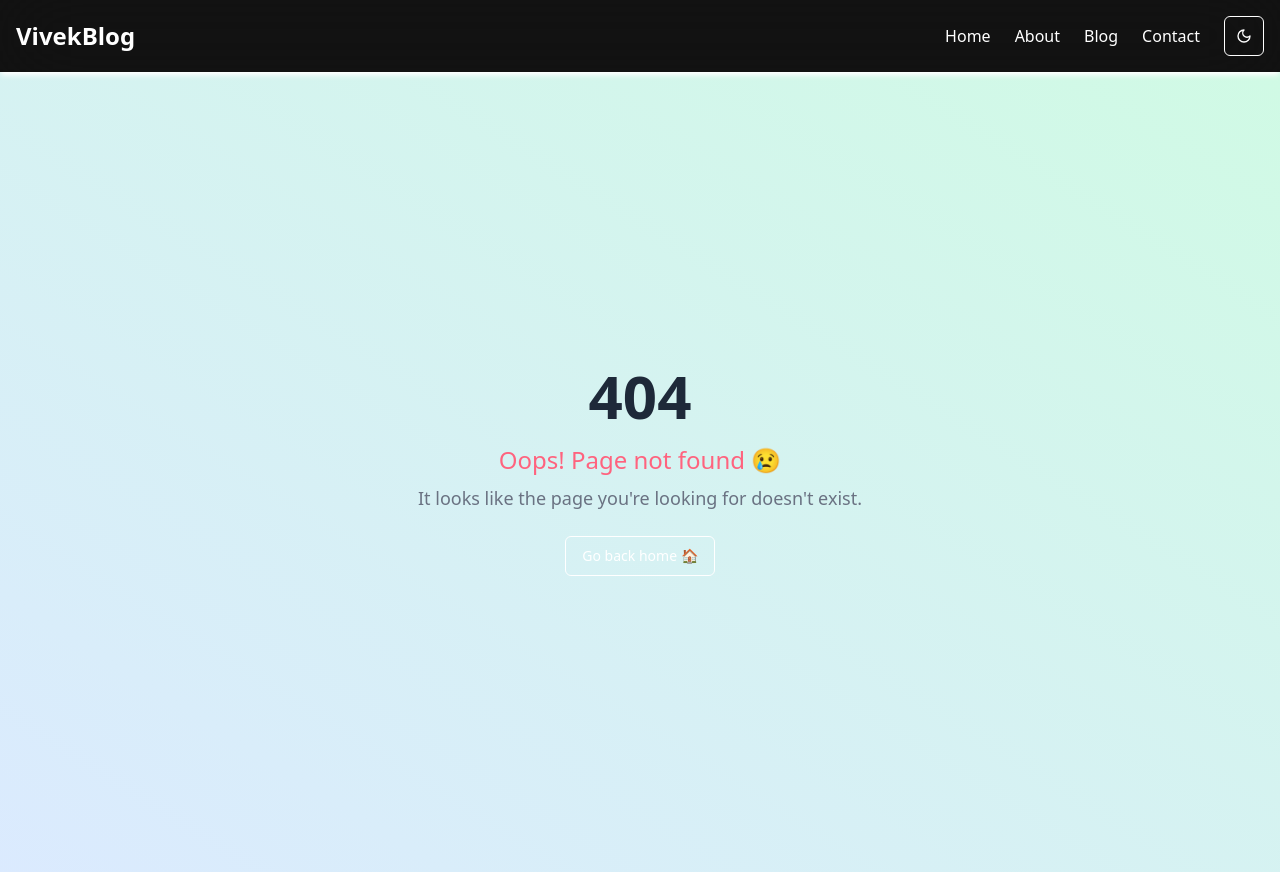
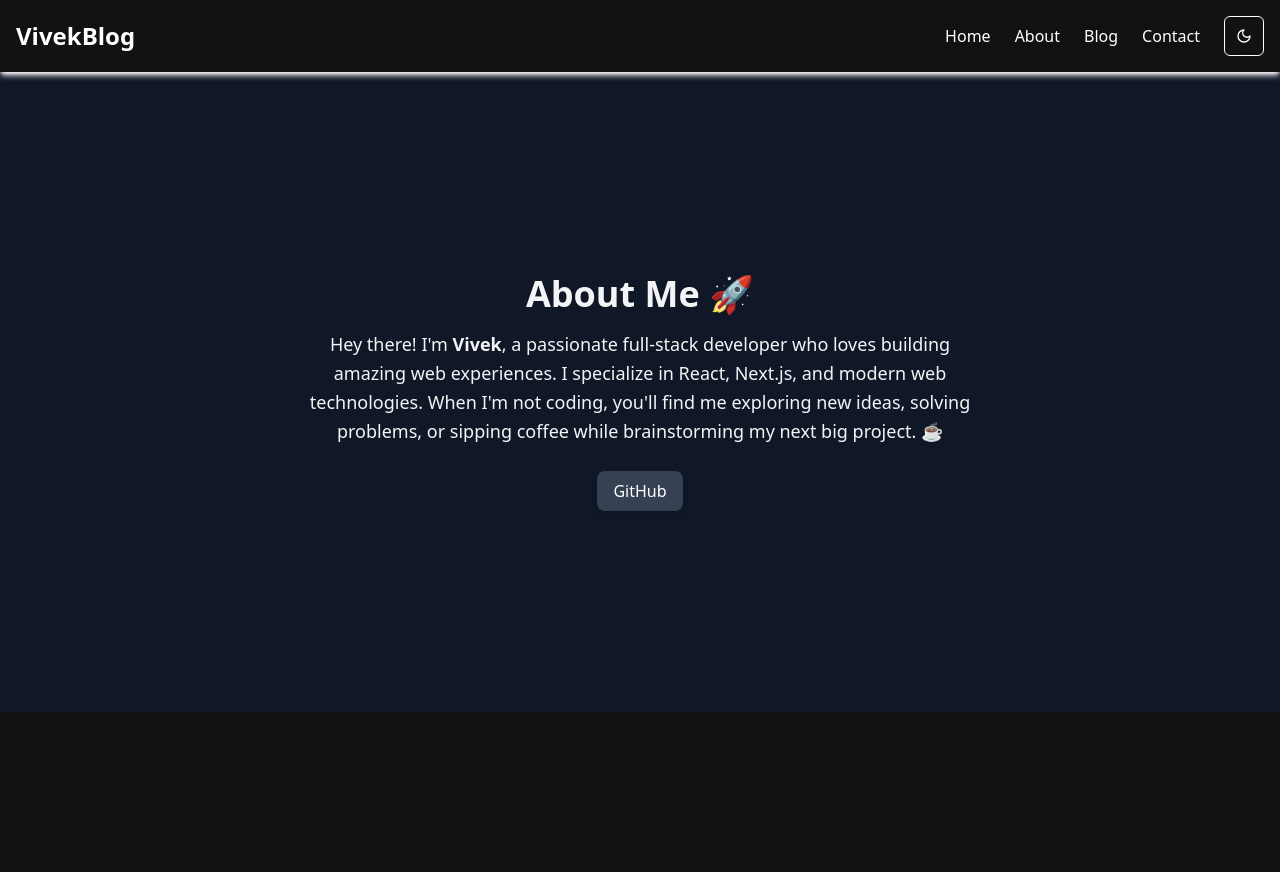
Before and after one commit to Vivek-736/Hobby-Blog, a Next.js app: page /about in a window 1280 px wide. Before the commit this address had no page. After the commit the page ends 800 px from the top, so only its background shows below. Built offline with nearby package versions, Linux system fonts and the light colour scheme.

Commit message:
created the about page and tweaked the main page a little

```diff
--- a/app/about.tsx/page.tsx
+++ /dev/null
@@ -1,11 +0,0 @@
-import React from 'react'
-
-const AboutPage = () => {
-    return (
-        <div>
-
-        </div>
-    )
-}
-
-export default AboutPage
--- /dev/null
+++ b/app/about/page.tsx
@@ -0,0 +1,24 @@
+import React from 'react';
+
+const AboutPage = () => {
+    return (
+        <div className="min-h-[80vh] bg-white justify-center dark:bg-gray-900 text-gray-900 dark:text-gray-100 px-6 md:px-16 py-12 flex flex-col items-center">
+            <h1 className="text-4xl font-bold mb-4">About Me 🚀</h1>
+            <p className="text-lg max-w-2xl text-center leading-relaxed">
+                Hey there! I&apos;m <span className="font-semibold">Vivek</span>, a passionate full-stack developer who loves building
+                amazing web experiences. I specialize in React, Next.js, and modern web technologies. When I&apos;m not coding,
+                you&apos;ll find me exploring new ideas, solving problems, or sipping coffee while brainstorming my next big project. ☕
+            </p>
+            <div className="mt-6 flex space-x-4">
+                <a
+                    href="https://github.com/Vivek-736" target='_blank'
+                    className="px-4 py-2 bg-gray-800 dark:bg-gray-700 text-white rounded-lg shadow-md hover:bg-gray-700 dark:hover:bg-gray-600 transition"
+                >
+                    GitHub
+                </a>
+            </div>
+        </div>
+    );
+};
+
+export default AboutPage;
--- a/app/not-found.tsx
+++ b/app/not-found.tsx
@@ -4,7 +4,7 @@ import React from "react";
 
 export default function Page() {
   return (
-    <div className="flex flex-col items-center justify-center min-h-screen bg-gradient-to-tr from-blue-100 to-emerald-100">
+    <div className="flex flex-col min-h-[89vh] items-center justify-center bg-gradient-to-tr from-blue-100 to-emerald-100">
       <h1 className="text-6xl font-bold text-gray-800 animate-bounce">404</h1>
       <p className="text-2xl text-rose-400 mt-4">Oops! Page not found 😢</p>
       <p className="text-lg text-gray-500 mt-2">
--- a/components/Navbar.tsx
+++ b/components/Navbar.tsx
@@ -51,9 +51,9 @@ const Navbar = () => {
             <ModeToggle />
             <Sheet>
               <SheetTrigger aria-label="Open menu">
-                <Menu className="h-6 w-6" />
+                <Menu className="h-6 w-6 cursor-pointer" />
               </SheetTrigger>
-              <SheetContent side="right" className="w-[300px] bg-white">
+              <SheetContent side="right" className="w-[300px] bg-white dark:bg-slate-800">
                 <SheetHeader>
                   <SheetTitle className="text-2xl font-bold">
                     VivekBlog
--- a/tsconfig.json
+++ b/tsconfig.json
@@ -22,6 +22,6 @@
       "@/*": ["./*"]
     }
   },
-  "include": ["next-env.d.ts", "**/*.ts", "**/*.tsx", ".next/types/**/*.ts"],
+  "include": ["next-env.d.ts", "**/*.ts", "**/*.tsx", ".next/types/**/*.ts", "app/about"],
   "exclude": ["node_modules"]
 }
```
Also changed, not shown: 1 other file (tests, documents, lock files or other folders).
